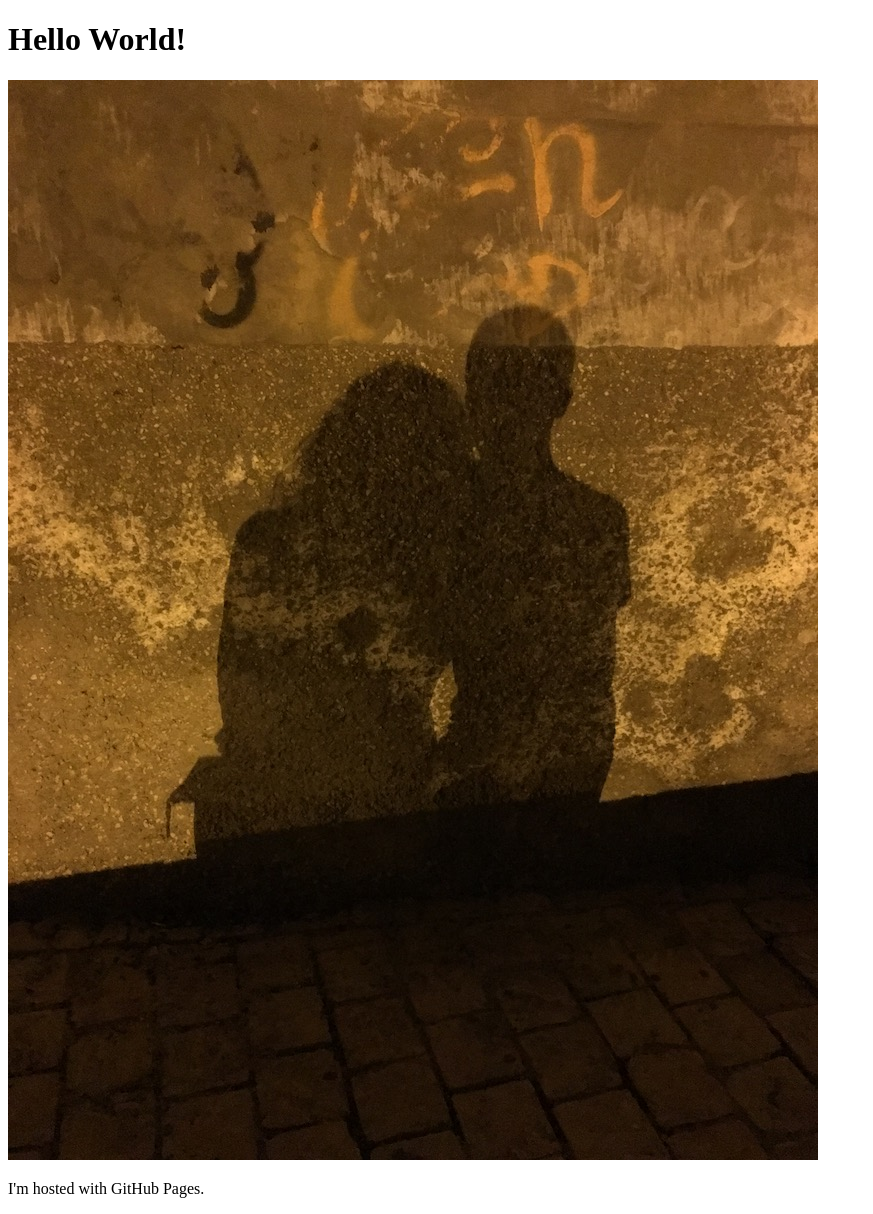
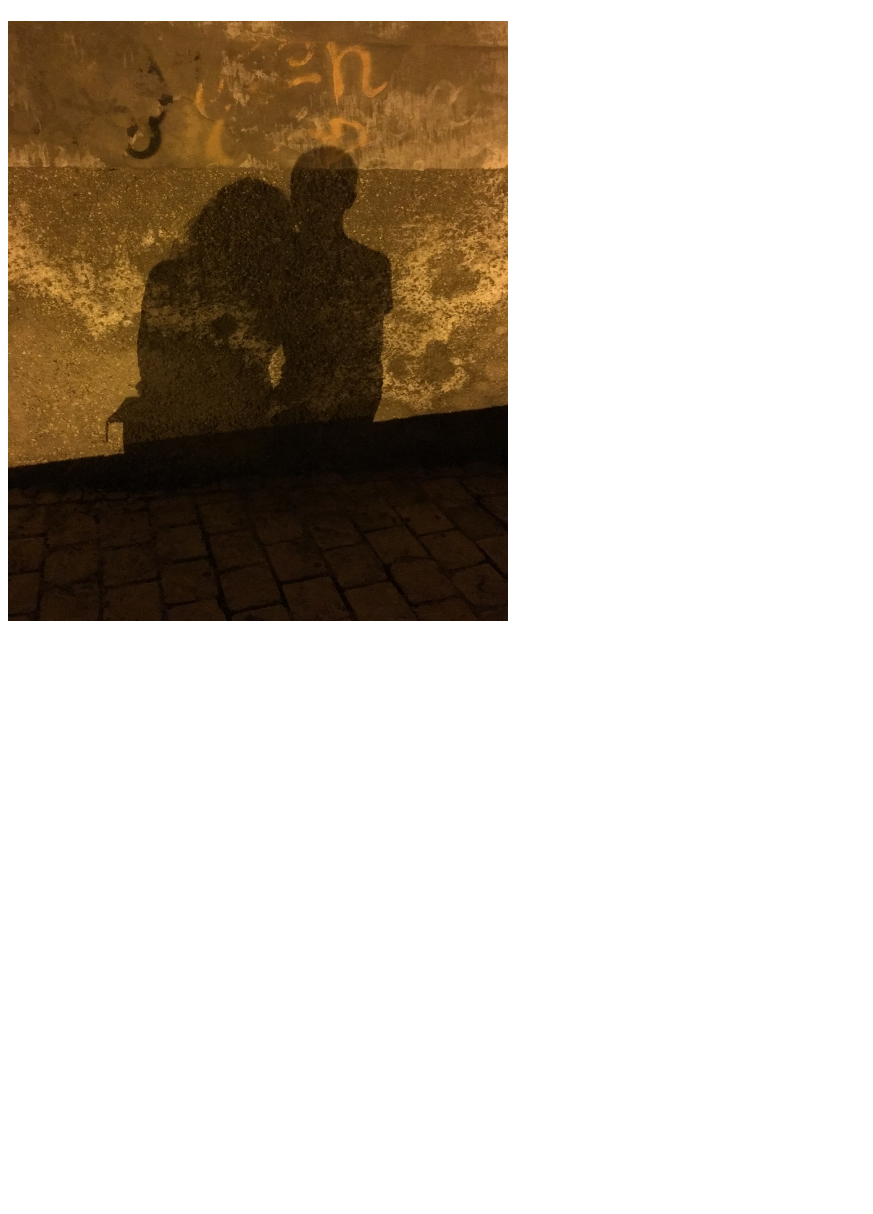
Before and after one commit to federicotravaini/federicotravaini, a plain HTML site: page index.html in a window 1280 px wide. Shown: the whole page, without its empty margins (0-873 px from the left). After the commit the page ends 800 px from the top, so only its background shows below. Drawn offline with Linux system fonts and the light colour scheme.

Commit message:
no words

```diff
--- a/index.html
+++ b/index.html
@@ -1,8 +1,8 @@
 <!DOCTYPE html>
 <html>
 <body>
-<h1>Hello World!</h1>
-<img src="federicoelisa.jpg" alt="Fede Elisa">
-<p>I'm hosted with GitHub Pages.</p>
+<h1></h1>
+<img src="federicoelisa.jpg" alt="Fede Elisa" style="width:500px;height:600px;"">
+<p></p>
 </body>
 </html>
```
